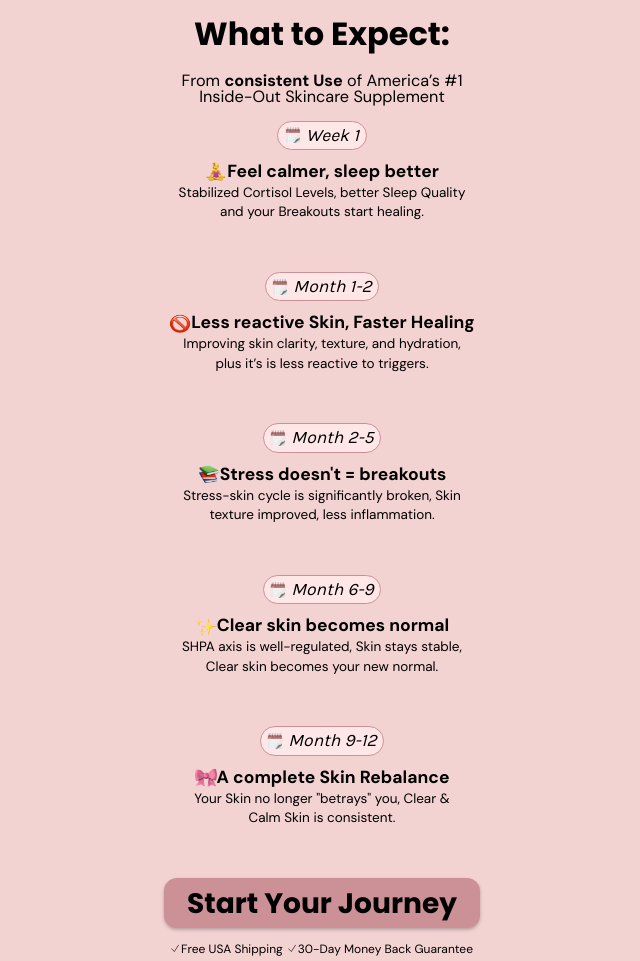
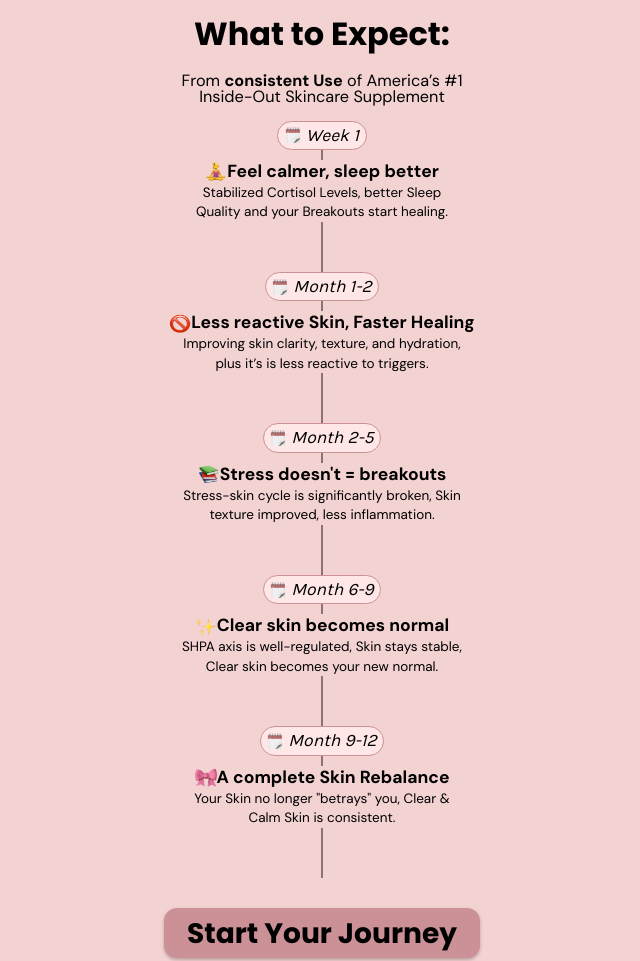
Before and after one commit to shaihan11/Jello, a website: page dist/index.html in a window 1280 px wide. Shown: the part 940-1901 px from the top of the page, without its empty margins (318-958 px from the left). Drawn offline with nearby package versions, Linux system fonts and the light colour scheme.

Commit message:
expect animation done

```diff
--- a/src/input.css
+++ b/src/input.css
@@ -294,10 +294,17 @@ p > strong{
 }
 
 .timeline-date{
+  background-color: #F3D2D2;
+  border: 1px solid #000000;
+  border-radius: 15px;
+  padding: 5px 6.6px;
+  transition: .3s ease-in;
+}
+
+.timeline-date.active {
   background-color: #FFE7E7;
   border: 1px solid #CC9196;
-  border-radius: 15px;
-  padding: 5px 6.6px;
+  transition: .3s ease-in;
 }
 
 .timeline-date p{
@@ -331,11 +338,45 @@ p > strong{
   line-height: 1.45;
   letter-spacing: 0;
   text-align: center;
-  max-width: 18rem;
+  max-width: 17.9rem;
   margin: 0 auto;
 }
 
+.single-expect-timeline{
+  position: relative;
+}
 
+.single-expect-timeline-line {
+  position: absolute;
+  top: 0;
+  left: 50%;
+  width: 1px;
+  height: 100%;
+  background-color: #000000;
+  transform: translateX(-50%);
+  overflow: hidden;
+}
+
+.single-expect-timeline-line .line-fill {
+  position: absolute;
+  top: 0;
+  left: 0;
+  width: 100%;
+  height: 0%;
+  background-color: #CC9196;
+  transition: height 0.3s ease-out;
+}
+
+.timeline-date-wrapper{
+  position: relative;
+  z-index: 30;
+}
+
+.expect-timeline-content{
+  position: relative;
+  z-index: 30;
+  background-color: #f3d2d2;
+}
 
 /*==========================================================
                      what we expect
@@ -407,7 +448,6 @@ p > strong{
     transform: translateX(-50%);
 }
 
-
 .single-timeline:not(:last-child) .timeline-line{
   content: "";
   position: absolute;
@@ -429,8 +469,9 @@ p > strong{
 
 
 
+
+
 /* featured product */
-
 .feature-product .wd-section-btn a{
   background: linear-gradient(90deg, #0060AE 0%, #42AAFF 100%);
   color: var(--site-secondary-color);
```
Also changed, not shown: dist/assets/style.css, dist/assets/wd-main.js, dist/index.html.
